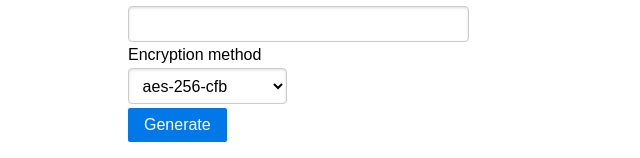
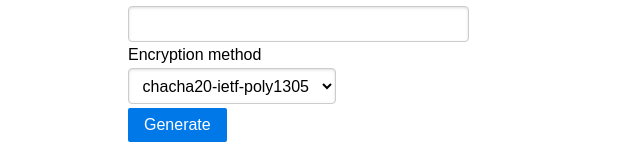
Before and after one commit to phoenixlzx/shadowsocks-qrgen, a plain HTML site: page index.html in a window 1280 px wide. Shown: the part 251-409 px from the top of the page, without its empty margins (0-640 px from the left). Drawn offline with Linux system fonts and the light colour scheme.

Commit message:
Update index.html

```diff
--- a/index.html
+++ b/index.html
@@ -24,7 +24,8 @@
                 <input id="password" type="text" class="pure-input-1" style="font-family: 'Courier New', monospace;" placeholder="" required>
                 <label for="encryption">Encryption method</label>
                 <select id="encryption" required>
-                    <option value="aes-256-cfb" selected>aes-256-cfb</option>
+                    <option value="chacha20-ietf-poly1305" selected>chacha20-ietf-poly1305</option>
+                    <option value="aes-256-cfb">aes-256-cfb</option>
                     <option value="aes-128-cfb">aes-128-cfb</option>
                     <option value="aes-192-cfb">aes-192-cfb</option>
                     <option value="aes-256-ofb">aes-256-ofb</option>
```
